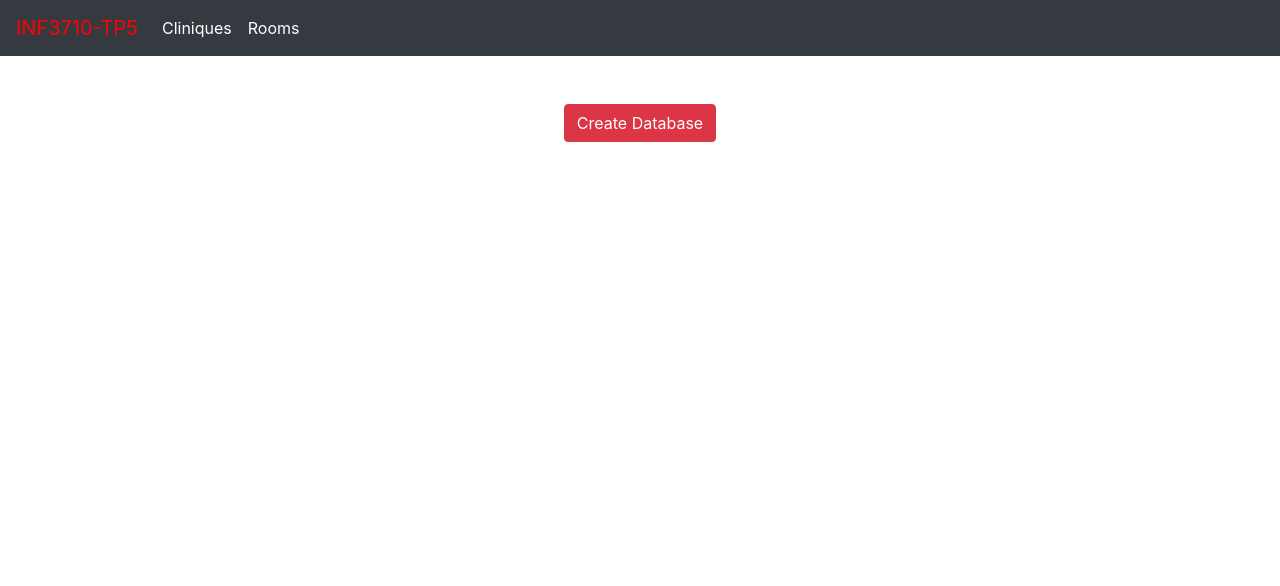
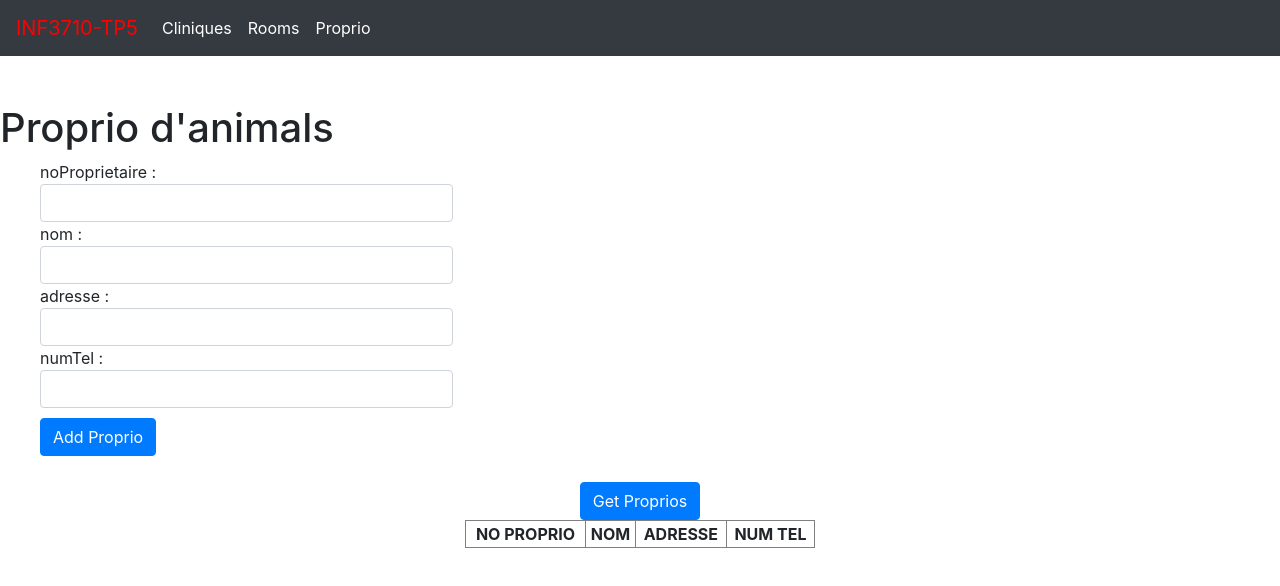
Before and after one commit to rouph/INF3710_TP5, an Angular app in the folder client/: page /proprio in a window 1280 px wide. Before the commit this address led to /. Shown: the top 586 px of the page. Built offline with nearby package versions, Linux system fonts and the light colour scheme.

Commit message:
D: ajout component proprio (HL)

```diff
--- a/client/src/app/app-routing.module.ts
+++ b/client/src/app/app-routing.module.ts
@@ -4,11 +4,13 @@ import { RouterModule, Routes } from "@angular/router";
 import { AppComponent } from "./app.component";
 import { CliniqueVetComponent } from "./clinique-vet/clinique-vet.component";
 import { RoomComponent } from "./room/room.component";
+import { ProprioAnimalComponent } from "./proprio-animal/proprio-animal.component";
 
 const routes: Routes = [
   { path: "app", component: AppComponent },
   { path: "room", component: RoomComponent },
-  { path: "clinique", component: CliniqueVetComponent }
+  { path: "clinique", component: CliniqueVetComponent },
+  { path: "proprio", component: ProprioAnimalComponent },
 ];
 
 @NgModule({
--- a/client/src/app/app.component.html
+++ b/client/src/app/app.component.html
@@ -8,6 +8,7 @@
       <div class="navbar-nav">
         <a class="nav-item nav-link active" routerLink="/clinique">Cliniques</a>
         <a class="nav-item nav-link active" routerLink="/room">Rooms</a>
+        <a class="nav-item nav-link active" routerLink="/proprio">Proprio</a>
       </div>
     </div>
   </nav>
--- a/client/src/app/app.module.ts
+++ b/client/src/app/app.module.ts
@@ -8,12 +8,14 @@ import { AppComponent } from "./app.component";
 import { CliniqueVetComponent } from "./clinique-vet/clinique-vet.component";
 import { CommunicationService } from "./communication.service";
 import { RoomComponent } from "./room/room.component";
+import { ProprioAnimalComponent } from './proprio-animal/proprio-animal.component';
 
 @NgModule({
   declarations: [
     AppComponent,
     RoomComponent,
     CliniqueVetComponent,
+    ProprioAnimalComponent,
   ],
   imports: [
     CommonModule,
--- /dev/null
+++ b/client/src/app/proprio-animal/proprio-animal.component.html
@@ -0,0 +1,35 @@
+
+<div id="hotel" style="text-align: left">
+  <h1> Proprio d'animals</h1>
+  <div id="error" class="alert alert-danger" role="alert" *ngIf="duplicateError">
+    Insertion sur une cle primaire qui existe deja
+  </div>
+    <ul style="list-style: none;">
+      noProprietaire : <li><input class="form-control col-md-4" #noProprietaire></li>
+      nom : <li><input class="form-control col-md-4" #nom></li>
+      adresse			 : <li><input class="form-control col-md-4" #adresse></li>
+      numTel : <li><input  class="form-control col-md-4" #numTel></li>
+    <li><button type="button" class="btn btn-primary"
+      (click)="insertProprio(noProprietaire.value,nom.value, adresse.value, adresse.value,numTel.value)"> Add Proprio</button></li>
+    </ul>
+  </div>
+
+  <div id="ht" style="text-align:center" *ngIf="route != '/room'">
+    <button type="button" class="btn btn-primary" (click)="getProprios()">Get Proprios</button>
+    <table id ="ht" align="center" border="1" width="350">
+      <thead>
+        <th> NO PROPRIO</th>
+        <th> NOM</th>
+        <th> ADRESSE</th>
+        <th> NUM TEL</th>
+      </thead>
+      <tbody>
+        <tr *ngFor="let clinique of cliniques">
+          <td> {{proprio.noProprietaire}}</td>
+          <td> {{proprio.nom}}</td>
+          <td> {{proprio.adresse}}</td>
+          <td> {{proprio.numTel}}</td>
+        </tr>
+      </tbody>
+    </table>
+  </div>
--- /dev/null
+++ b/client/src/app/proprio-animal/proprio-animal.component.ts
@@ -0,0 +1,15 @@
+import { Component, OnInit } from '@angular/core';
+
+@Component({
+  selector: 'app-proprio-animal',
+  templateUrl: './proprio-animal.component.html',
+  styleUrls: ['./proprio-animal.component.css']
+})
+export class ProprioAnimalComponent implements OnInit {
+
+  constructor() { }
+
+  ngOnInit() {
+  }
+
+}
```
Also changed, not shown: client/src/app/proprio-animal/proprio-animal.component.css (added), 1 other file (tests, documents, lock files or other folders).
